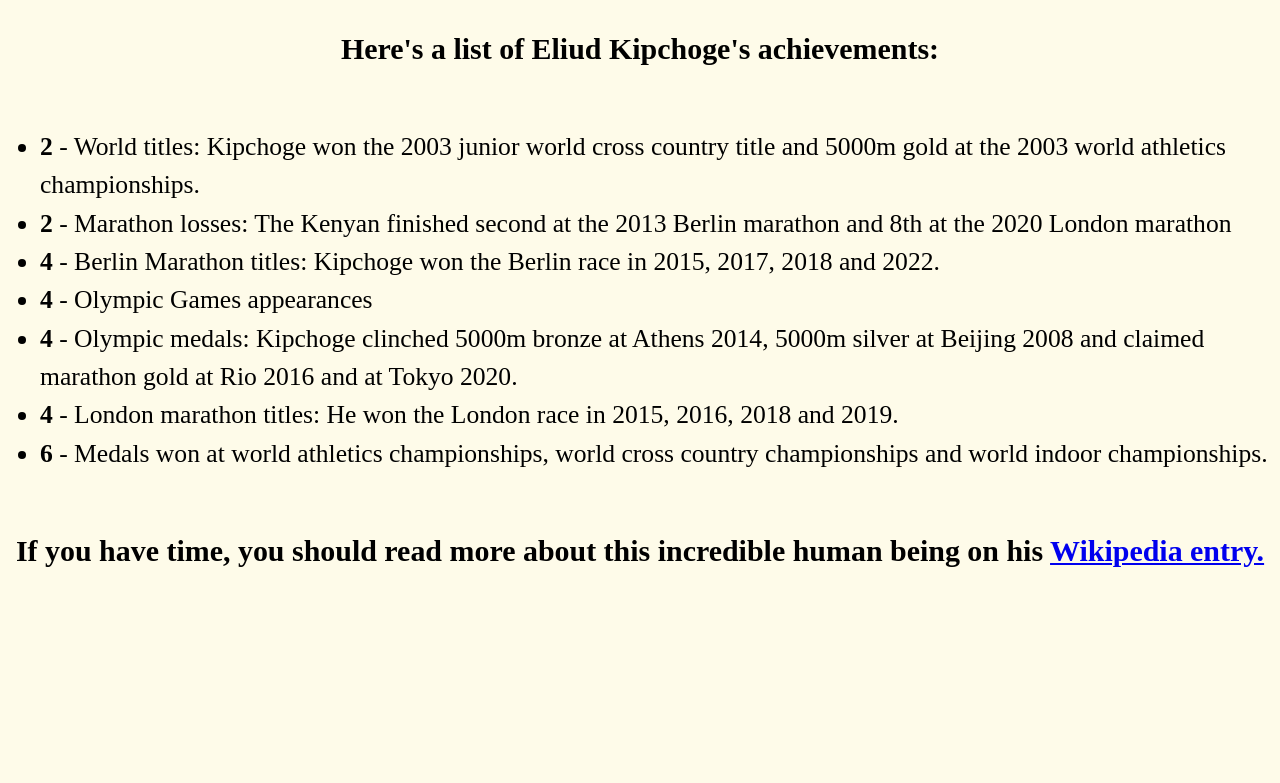
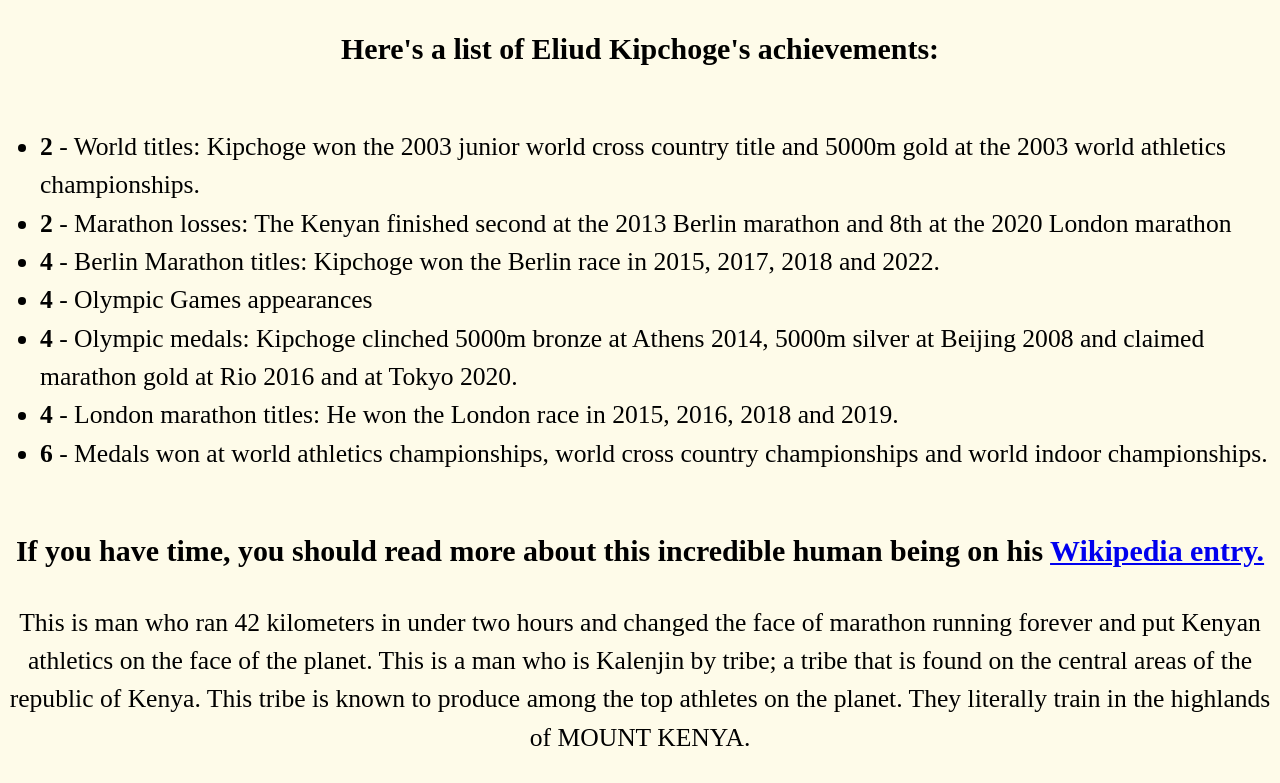
Before and after one commit to RicardoEgas/MicroverseTrialRicardo-Lewis, a plain HTML site: page index.html in a window 1280 px wide. Shown: the part 576-1359 px from the top of the page. Before the commit the page ends 1180 px from the top, so only its background shows below. Drawn offline with Linux system fonts and the light colour scheme.

Commit message:
I have added a biography section

```diff
--- a/index.html
+++ b/index.html
@@ -33,6 +33,15 @@
 
     </section>
 
+    <section id="biography">
+      <p>This is man who ran 42 kilometers in under two hours and changed the face of marathon running forever and put Kenyan athletics on the face of the planet.
+        This is a man who is Kalenjin by tribe; a tribe that is found on the central areas of the republic of Kenya. This tribe is known to produce among the top athletes on the planet.
+        They literally train in the highlands of MOUNT KENYA.
+      </p>
+
+
+    </section>
+
     <script  src="js/index.js"></script>
   </body>
 </html>
```
